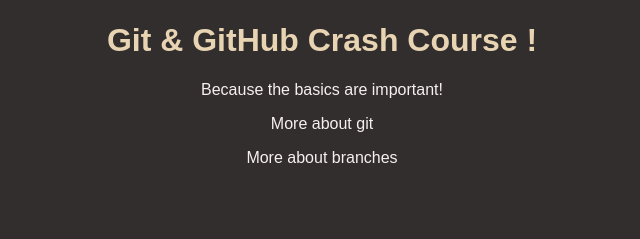
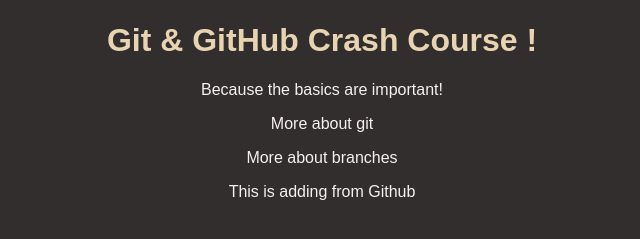
Before and after one commit to anusha-duggirala/Git-Course, a plain HTML site: page index.html in a window 1280 px wide. Shown: the part 147-386 px from the top of the page, without its empty margins (318-958 px from the left). Drawn offline with Linux system fonts and the light colour scheme.

Commit message:
Update index.html

```diff
--- a/index.html
+++ b/index.html
@@ -13,5 +13,6 @@
     <p>Because the basics are important!</p>
     <p>More about git </p>
     <p>More about branches</p>
+    <p>This is adding from Github</p>
   </body>
 </html>
```
